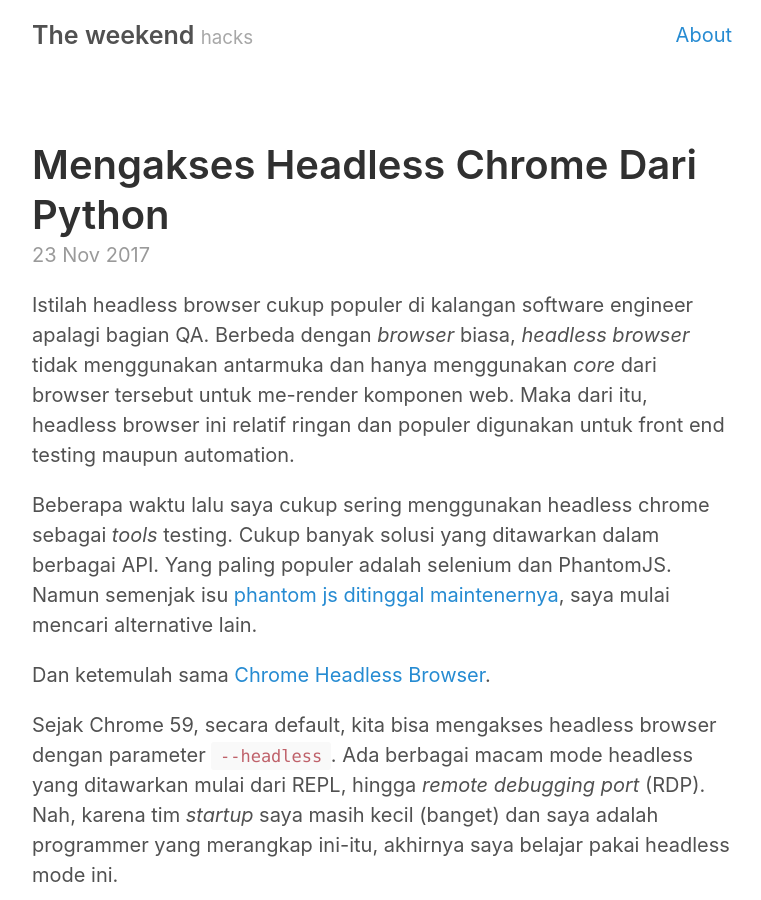
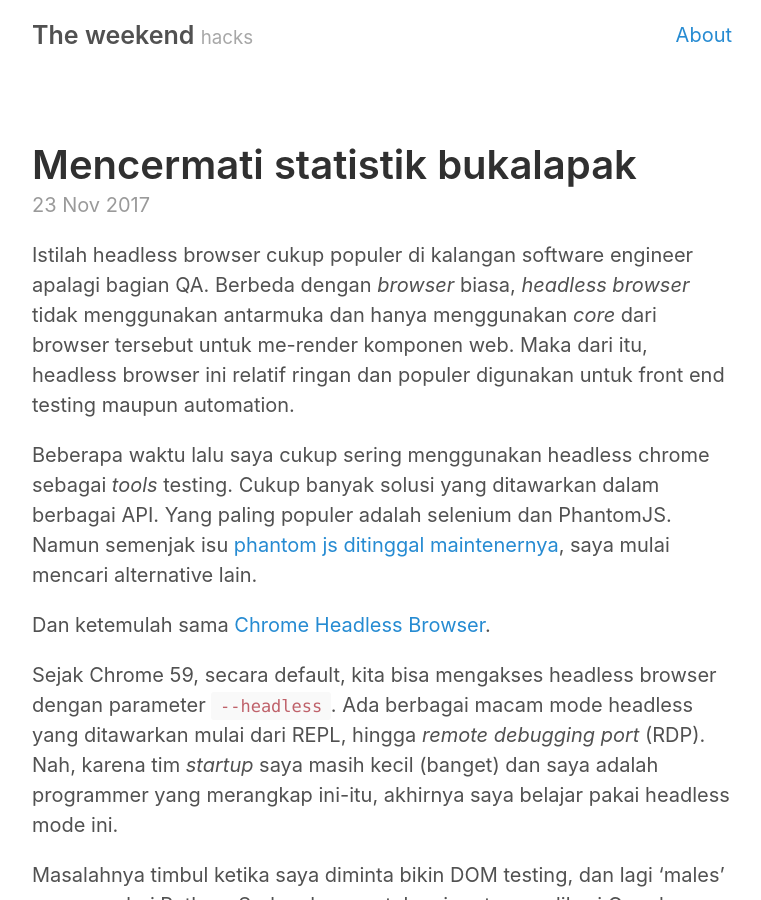
Before and after one commit to famasya/famasya.github.io, a Jekyll site: the page built from _posts/2017-11-23-mengakses-headless-chrome-dari-python.md, in a window 1280 px wide and 900 px high. Shown: the whole window, without its empty margins (258-1019 px from the left). Built offline with Jekyll 4.4.1, drawn with Linux system fonts in a browser that asks for light colours; our own code applies the rules of GitHub Pages for plain Markdown files.

Commit message:
Update post

````diff
--- a/_posts/2017-11-23-mengakses-headless-chrome-dari-python.md
+++ b/_posts/2017-11-23-mengakses-headless-chrome-dari-python.md
@@ -1,8 +1,15 @@
+---
+layout: post
+title: Mencermati statistik bukalapak
+---
+
 Istilah headless browser cukup populer di kalangan software engineer apalagi bagian QA. Berbeda dengan _browser_ biasa, _headless browser_ tidak menggunakan antarmuka dan hanya menggunakan _core_ dari browser tersebut untuk me-render komponen web. Maka dari itu, headless browser ini relatif ringan dan populer digunakan untuk front end testing maupun automation.
 
 Beberapa waktu lalu saya cukup sering menggunakan headless chrome sebagai _tools_ testing. Cukup banyak solusi yang ditawarkan dalam berbagai API. Yang paling populer adalah selenium dan PhantomJS. Namun semenjak isu [phantom js ditinggal maintenernya](https://news.ycombinator.com/item?id=14105489), saya mulai mencari alternative lain.
 
 Dan ketemulah sama [Chrome Headless Browser](https://developers.google.com/web/updates/2017/04/headless-chrome).
+
+<!-- more -->
 
 Sejak Chrome 59, secara default, kita bisa mengakses headless browser dengan parameter ```--headless```. Ada berbagai macam mode headless yang ditawarkan mulai dari REPL, hingga _remote debugging port_ (RDP). Nah, karena tim _startup_ saya masih kecil (banget) dan saya adalah programmer yang merangkap ini-itu, akhirnya saya belajar pakai headless mode ini.
 
````
